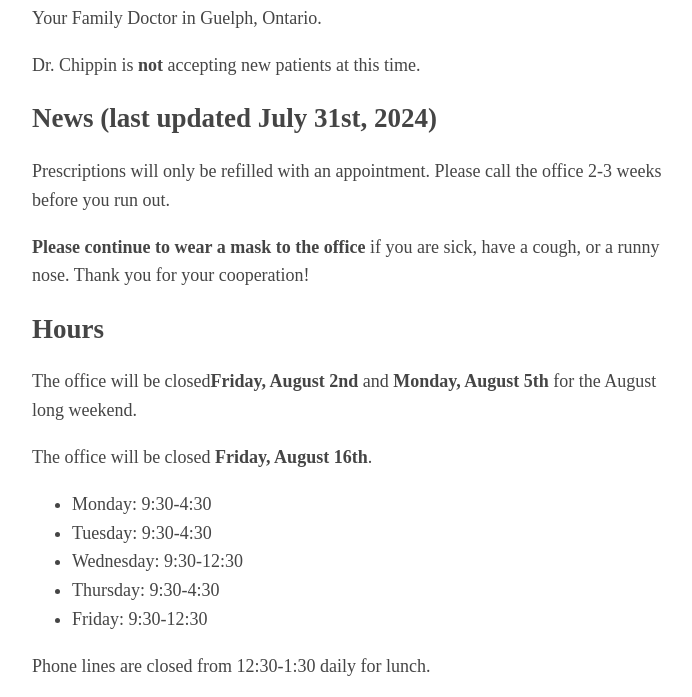
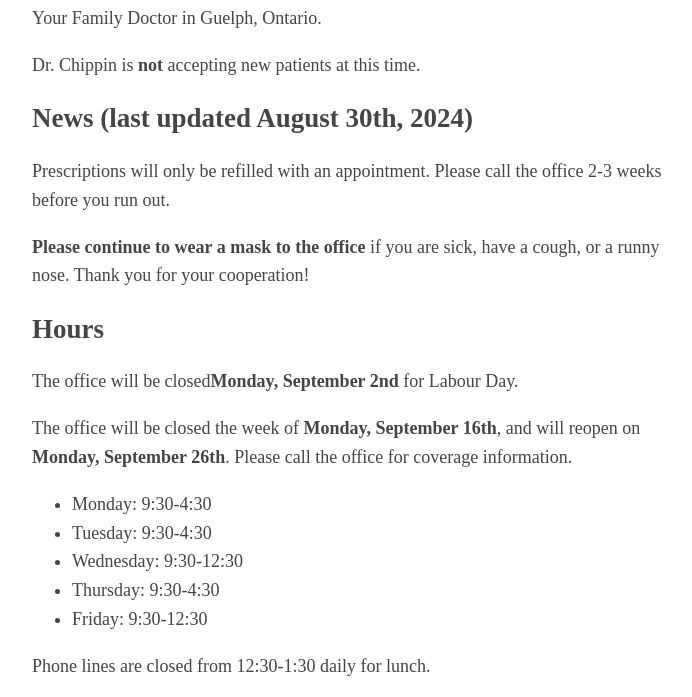
Before and after one commit to schippin/drchippin.ca-website, a plain HTML site: page index.html in a window 1280 px wide. Shown: the part 103-800 px from the top of the page, without its empty margins (283-975 px from the left). Drawn offline with Linux system fonts and the light colour scheme.

Commit message:
Update index.html

```diff
--- a/index.html
+++ b/index.html
@@ -19,15 +19,16 @@ auto;max-width:650px;line-height:1.6;font-size:18px;color:#454545;padding:0
 <aside>Your Family Doctor in Guelph, Ontario.</aside>
 <p>Dr. Chippin is <b>not</b> accepting new patients at this time.</p>
 
-<h2>News (last updated July 31st, 2024)</h2>
+<h2>News (last updated August 30th, 2024)</h2>
   <p>Prescriptions will only be refilled with an appointment.  Please call
     the office 2-3 weeks before you run out.</p>
   <p><b>Please continue to wear a mask to the office</b> if you are sick, have a cough, or a runny nose.
     Thank you for your cooperation!</p>
 
 <h2>Hours</h2>
-  <p>The office will be closed<b>Friday, August 2nd</b> and <b>Monday, August 5th</b> for the August long weekend.</p>
-  <p>The office will be closed <b>Friday, August 16th</b>.</p>
+  <p>The office will be closed<b>Monday, September 2nd</b> for Labour Day.</p>
+  <p>The office will be closed the week of <b>Monday, September 16th</b>, and will reopen on <b>Monday, September 26th</b>.
+  Please call the office for coverage information.</p>
   <ul>
     <li>Monday: 9:30-4:30</li>
     <li>Tuesday: 9:30-4:30</li>
```
